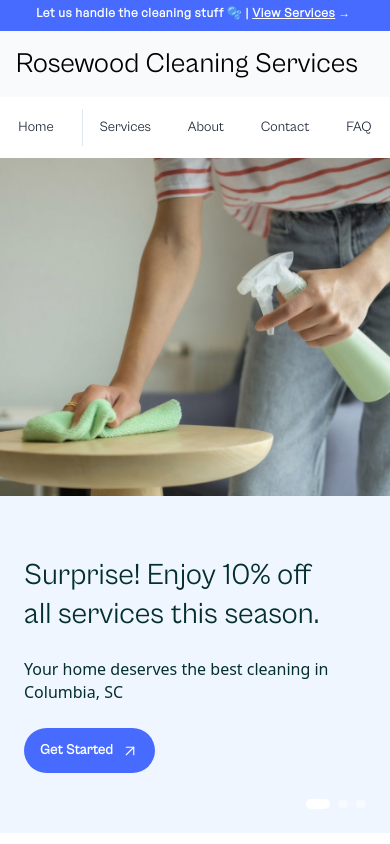
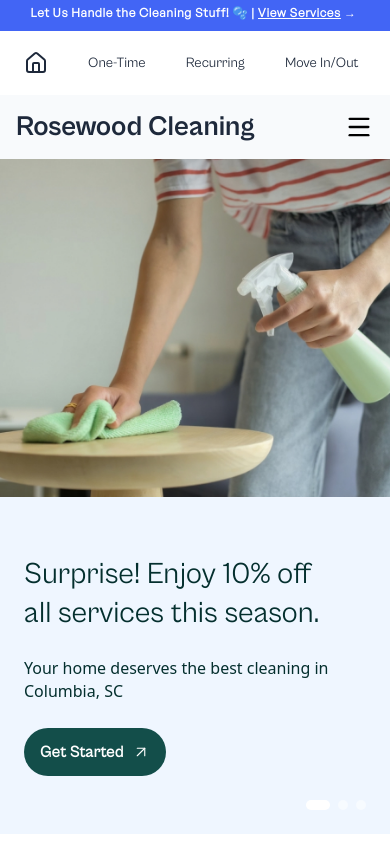
Before and after one commit to alexgoodestudio/rosewood_cleaning_service, a React (Create React App) app: page / in a window 390 px wide. Shown: the top 844 px of the page. Built offline with nearby package versions, Linux system fonts and the light colour scheme.

Commit message:
mobile header component implemented

```diff
--- a/src/Components/Banner.js
+++ b/src/Components/Banner.js
@@ -1,8 +1,7 @@
 import { useGSAP } from '@gsap/react';
 import { gsap } from 'gsap';
-import { useRef, useState, useEffect } from 'react';
+import { useRef } from 'react';
 import { Link } from 'react-router-dom';
-// import { Droplets } from 'lucide-react';
 
 const MOTION = {
   instant: 0.15,
@@ -15,56 +14,7 @@ const MOTION = {
 function Banner() {
   const bannerRef = useRef(null);
   const dropletsRef = useRef(null);
-  const emailRef = useRef(null);
-  const [emailChars, setEmailChars] = useState([]);
   const prefersReducedMotion = window.matchMedia('(prefers-reduced-motion: reduce)').matches;
-
-  // Split email into characters on mount
-  useEffect(() => {
-    const email = "hello@rosewoodcleaning.com";
-    setEmailChars(email.split(''));
-  }, []);
-
-  // Playful GSAP-style email animation
-  const handleEmailHover = () => {
-    if (prefersReducedMotion) return;
-
-    const chars = emailRef.current?.querySelectorAll('.email-char');
-    if (!chars) return;
-
-    gsap.to(chars, {
-      y: -6,
-      rotation: () => gsap.utils.random(-12, 12),
-      scale: 1.15,
-      color: '#fde68a', // Yellow-200 on hover - warm and inviting
-      duration: 0.4,
-      ease: 'back.out(3)',
-      stagger: {
-        amount: 0.25,
-        from: 'random'
-      }
-    });
-  };
-
-  const handleEmailLeave = () => {
-    if (prefersReducedMotion) return;
-
-    const chars = emailRef.current?.querySelectorAll('.email-char');
-    if (!chars) return;
-
-    gsap.to(chars, {
-      y: 0,
-      rotation: 0,
-      scale: 1,
-      color: '#ffffff', // White as default
-      duration: 0.5,
-      ease: 'elastic.out(1, 0.6)',
-      stagger: {
-        amount: 0.2,
-        from: 'random'
-      }
-    });
-  };
 
   useGSAP(() => {
     if (!prefersReducedMotion) {
@@ -95,7 +45,7 @@ function Banner() {
   }, []);
 
   return (
-    <section className="py-1 gs text-white" style={{ backgroundColor: '#476bff' }}>
+    <section className="py-1 gs text-white bg-banner-dark">
       <div className="container mx-auto px-4">
         <div className="relative flex items-center justify-center">
 
@@ -106,7 +56,6 @@ function Banner() {
               letterSpacing: '0.1em',
               fontWeight: '500'
             }}>
-              <span className='font-semibold'>Columbia, South Carolina</span>
             </span>
             {/* <span className="text-slate-300">•</span> */}
             {/* <span className="text-xs text-slate-500" style={{
@@ -126,19 +75,19 @@ function Banner() {
                 <span className="word inline-block">Let </span>
               </span>
               <span className="overflow-hidden inline-block">
-                <span className="word inline-block">us </span>
+                <span className="word inline-block">Us </span>
               </span>
               <span className="overflow-hidden inline-block">
-                <span className="word inline-block">handle </span>
+                <span className="word inline-block">Handle </span>
               </span>
               <span className="overflow-hidden inline-block">
                 <span className="word inline-block">the </span>
               </span>
               <span className="overflow-hidden inline-block">
-                <span className="word inline-block font-bold">cleaning </span>
+                <span className="word inline-block font-bold">Cleaning </span>
               </span>
               <span className="overflow-hidden inline-block">
-                <span className="word inline-block">stuff</span>
+                <span className="word inline-block">Stuff!</span>
               </span>
                             <span className="overflow-hidden inline-block">
                 <span className="word inline-block ">🫧</span>
@@ -156,39 +105,6 @@ function Banner() {
             </p>
           </div>
 
-          {/* Right — Contact Info */}
-          <div className=" text-white absolute right-0 hidden md:flex items-center" style={{ gap: '0.75rem' }}>
-            <a
-              href="mailto:hello@rosewoodcleaning.com"
-              ref={emailRef}
-              className="text-sm lora"
-              onMouseEnter={handleEmailHover}
-              onMouseLeave={handleEmailLeave}
-              style={{
-                letterSpacing: '0.01em',
-                textDecoration: 'none',
-                color: '#ffffff',
-                cursor: 'pointer',
-                userSelect: 'none'
-              }}
-            >
-              {emailChars.length > 0 ? (
-                emailChars.map((char, idx) => (
-                  <span
-                    key={idx}
-                    className="email-char"
-                    style={{ display: 'inline-block', color: '#ffffff' }}
-                  >
-                    {char}
-                  </span>
-                ))
-              ) : (
-                'hello@rosewoodcleaning.com'
-              )}
-            </a>
-
-
-          </div>
 
         </div>
       </div>
--- a/src/Components/Footer.js
+++ b/src/Components/Footer.js
@@ -156,8 +156,8 @@ function Footer() {
 
       <div className="px-5 mt-5 mt-md-6">
         <div className="pt-5 pt-md-6 border-top border-slate-800 font-mono">
-          {/* Email - Mobile Only */}
-          <div className="d-md-none text-center mb-4">
+          {/* Email - All Screens */}
+          <div className="text-center mb-4">
             <a
               href="mailto:hello@rosewoodcleaning.com"
               ref={emailRef}
--- a/src/Components/Highlight.js
+++ b/src/Components/Highlight.js
@@ -53,7 +53,6 @@ function Highlight() {
       pinSpacing: true,
     });
 
-    // Single ScrollTrigger for all items - like Plank.co
     ScrollTrigger.create({
       trigger: container,
       start: 'top top',
@@ -123,7 +122,7 @@ function Highlight() {
       <div className="container mx-auto px-4">
         <h2
           ref={titleRef}
-          className="text-4xl md:text-5xl font-semibold text-white mb-16 text-center cabinet"
+          className="text-4xl md:text-5xl  text-white mb-16 text-center cabinet-bold"
         >
           Why Choose Rosewood
         </h2>
--- a/src/Components/Home.js
+++ b/src/Components/Home.js
@@ -1,4 +1,5 @@
 import React from "react";
+import MobileHeader from "./MobileHeader";
 import Opener from "./Opener";
 import ReviewMarquee from "./ReviewMarquee";
 import Mission from "./Mission";
@@ -10,6 +11,7 @@ import Interested from "./Interested";
 function Home() {
   return (
     <div>
+      <MobileHeader />
       <Opener />
       <Services/>
       <Highlight />
--- /dev/null
+++ b/src/Components/MobileHeader.js
@@ -0,0 +1,98 @@
+import { Link } from "react-router-dom";
+import { useState } from "react";
+import { Menu, X } from "lucide-react";
+
+function MobileHeader() {
+  const [isMenuOpen, setIsMenuOpen] = useState(false);
+
+  return (
+    <>
+      <div className="d-lg-none bg-slate-50" style={{ paddingTop: '1rem', paddingBottom: '1rem', paddingLeft: '1rem', paddingRight: '1rem' }}>
+        <div className="d-flex justify-content-between align-items-center">
+          <Link to="/" className="text-decoration-none">
+            <span className="cabinet-bold brand-text text-slate-800">Rosewood Cleaning</span>
+          </Link>
+
+          <button
+            onClick={() => setIsMenuOpen(!isMenuOpen)}
+            className="btn btn-link p-0"
+            style={{ textDecoration: 'none', color: '#000000' }}
+            aria-label="Toggle menu"
+          >
+            {isMenuOpen ? (
+              <X size={28} strokeWidth={2} />
+            ) : (
+              <Menu size={28} strokeWidth={2} />
+            )}
+          </button>
+        </div>
+      </div>
+
+      {/* Dropdown Menu */}
+      {isMenuOpen && (
+        <div className="d-lg-none bg-slate-50 border-top border-slate-200" style={{ paddingTop: '0.5rem', paddingBottom: '1rem' }}>
+          <nav className="d-flex flex-column" style={{ gap: '0.5rem', paddingLeft: '1rem', paddingRight: '1rem' }}>
+            <Link
+              to="/"
+              className="text-decoration-none text-slate-800 py-2 hover:text-slate-600 transition-colors font-bold"
+              onClick={() => setIsMenuOpen(false)}
+            >
+              Home
+            </Link>
+            <Link
+              to="/services/onetime"
+              className="text-decoration-none text-slate-800 py-2 hover:text-slate-600 transition-colors font-bold"
+              onClick={() => setIsMenuOpen(false)}
+            >
+              One-Time Clean
+            </Link>
+            <Link
+              to="/services/recurring"
+              className="text-decoration-none text-slate-800 py-2 hover:text-slate-600 transition-colors font-bold"
+              onClick={() => setIsMenuOpen(false)}
+            >
+              Recurring Service
+            </Link>
+            <Link
+              to="/services/moving"
+              className="text-decoration-none text-slate-800 py-2 hover:text-slate-600 transition-colors font-bold"
+              onClick={() => setIsMenuOpen(false)}
+            >
+              Move In / Out
+            </Link>
+            <Link
+              to="/services/laundry"
+              className="text-decoration-none text-slate-800 py-2 hover:text-slate-600 transition-colors font-bold"
+              onClick={() => setIsMenuOpen(false)}
+            >
+              Laundry Service
+            </Link>
+            <Link
+              to="/about"
+              className="text-decoration-none text-slate-800 py-2 hover:text-slate-600 transition-colors font-bold"
+              onClick={() => setIsMenuOpen(false)}
+            >
+              About
+            </Link>
+            <Link
+              to="/contact"
+              className="text-decoration-none text-slate-800 py-2 hover:text-slate-600 transition-colors font-bold"
+              onClick={() => setIsMenuOpen(false)}
+            >
+              Contact
+            </Link>
+            <Link
+              to="/faq"
+              className="text-decoration-none text-slate-800 py-2 hover:text-slate-600 transition-colors font-bold"
+              onClick={() => setIsMenuOpen(false)}
+            >
+              FAQ
+            </Link>
+          </nav>
+        </div>
+      )}
+    </>
+  );
+}
+
+export default MobileHeader;
--- a/src/Components/Nav.js
+++ b/src/Components/Nav.js
@@ -1,31 +1,33 @@
 import React, { useState } from "react";
 import { Link } from "react-router-dom";
+import { Home } from "lucide-react";
 import "bootstrap/dist/css/bootstrap.min.css";
 
 function Nav() {
   const [servicesDropdownOpen, setServicesDropdownOpen] = useState(false);
-  const [mobileServicesOpen, setMobileServicesOpen] = useState(false);
 
   return (
-    <nav className="navbar text-slate-800 flex flex-col" style={{ padding: 0 }}>
-      {/* Top bar with brand name */}
-      <div className="container-fluid d-flex justify-content-center align-items-center bg-slate-50" style={{ paddingTop: '1rem', paddingBottom: '1rem', position: 'relative' }}>
+    <nav className="navbar text-slate-800 flex flex-col" style={{ padding: 0, overflowX: 'hidden' }}>
+      {/* Top bar with brand name - desktop only */}
+      <div className="bg-slate-50 d-none d-lg-block" style={{ paddingTop: '1rem', paddingBottom: '1rem', paddingLeft: '1rem', paddingRight: '1rem', width: '100%' }}>
+        <div className="d-flex justify-content-center align-items-center" style={{ position: 'relative' }}>
           {/* Home & Contact links - far left on desktop */}
-        <div className="d-none d-lg-flex align-items-center gap-4" style={{ position: 'absolute', left: '3rem' }}>
-          <Link to="/" className="text-decoration-none text-slate-800 hover:text-slate-600 transition-colors font-semibold" style={{ fontSize: '1.05rem' }}>
+          <div className="d-none d-lg-flex align-items-center gap-4" style={{ position: 'absolute', left: '2rem' }}>
+            <Link to="/" className="text-decoration-none text-slate-800 hover:text-slate-600 transition-colors font-semibold d-flex align-items-center gap-2" style={{ fontSize: '1.05rem' }}>
+              <Home size={20} strokeWidth={2} />
               Home
             </Link>
-          <Link to="/contact" className="text-decoration-none transition-colors font-semibold" style={{ fontSize: '1.05rem', color: '#476bff' }}>
+            <Link to="/contact" className="text-decoration-none text-slate-800 hover:text-slate-600 transition-colors font-semibold" style={{ fontSize: '1.05rem'}}>
               Contact
             </Link>
           </div>
 
           <Link to="/" className="navbar-brand btn btn-link p-0 text-decoration-none">
-          <span className="cabinet font-medium brand-text">Rosewood Cleaning Services</span>
+            <span className="cabinet-bold brand-text">Rosewood Cleaning </span>
           </Link>
 
           {/* Desktop Navigation Links */}
-        <div className="d-none d-lg-flex align-items-center gap-4" style={{ marginRight: '3rem', position: 'absolute', right: 0 }}>
+          <div className="d-none d-lg-flex align-items-center gap-4" style={{ marginRight: '2rem', position: 'absolute', right: 0 }}>
           <Link to="/about" className="text-decoration-none text-slate-800 hover:text-slate-600 transition-colors font-semibold" style={{ fontSize: '1.05rem' }}>
             About
           </Link>
@@ -119,37 +121,22 @@ function Nav() {
           </Link>
         </div>
         </div>
+      </div>
 
-      {/* Mobile Navigation Links - Below brand name */}
-      <div className="mobile-links-nav d-lg-none cabinet">
-        <Link to="/" className="mobile-link-item">Home</Link>
-        <div className="mobile-services-dropdown">
-          <button
-            onClick={() => setMobileServicesOpen(!mobileServicesOpen)}
-            className="mobile-link-item mobile-services-button"
-          >
-            Services
-          </button>
-          {mobileServicesOpen && (
-            <div className="mobile-services-menu">
-              <Link to="/services/onetime" className="mobile-service-item" onClick={() => setMobileServicesOpen(false)}>
-                One-Time Clean
+      {/* Mobile Navigation Links - Below brand name with horizontal scroll */}
+      <div className="mobile-links-nav-scroll d-lg-none">
+        <div className="mobile-links-nav cabinet">
+          <Link to="/" className="mobile-link-item">
+            <Home size={24} strokeWidth={2} />
           </Link>
-              <Link to="/services/recurring" className="mobile-service-item" onClick={() => setMobileServicesOpen(false)}>
-                Recurring Service
-              </Link>
-              <Link to="/services/moving" className="mobile-service-item" onClick={() => setMobileServicesOpen(false)}>
-                Move In / Out
-              </Link>
-              <Link to="/services/laundry" className="mobile-service-item" onClick={() => setMobileServicesOpen(false)}>
-                Laundry Service
-              </Link>
-            </div>
-          )}
-        </div>
+          <Link to="/services/onetime" className="mobile-link-item">One-Time</Link>
+          <Link to="/services/recurring" className="mobile-link-item">Recurring</Link>
+          <Link to="/services/moving" className="mobile-link-item">Move In/Out</Link>
+          <Link to="/services/laundry" className="mobile-link-item">Laundry</Link>
           <Link to="/about" className="mobile-link-item">About</Link>
           <Link to="/contact" className="mobile-link-item">Contact</Link>
           <Link to="/faq" className="mobile-link-item">FAQ</Link>
+        </div>
       </div>
 
     </nav>
--- a/src/Components/Opener.js
+++ b/src/Components/Opener.js
@@ -135,7 +135,7 @@ function Opener() {
             <p className="text-xl mb-6">
               {displayedSubtext}
             </p>
-            <a href="/contact" className="btn-cta cabinet group">
+            <a href="/contact" className="btn-cta-teal cabinet group">
               Get Started
               <ArrowUpRight
                 size={18}
--- a/src/Components/Services.js
+++ b/src/Components/Services.js
@@ -2,8 +2,8 @@ import React, { useState, useRef } from 'react';
 import { gsap } from 'gsap';
 import { useGSAP } from '@gsap/react';
 import { ChevronLeft, ChevronRight, Sparkles, Calendar, Home, Shirt, ArrowRight } from 'lucide-react';
-import Image1 from "../Images/card3.png";
-import Image2 from "../Images/card5.png";
+import Image2 from "../Images/card3.png";
+import Image1 from "../Images/card5.png";
 import Image3 from "../Images/qwe.png";
 import Image4 from "../Images/2.jpg";
 
@@ -85,7 +85,7 @@ const ExpandableService = ({ title, description, image, link, index, isExpanded,
         className="service-content"
       >
         <div className="service-inner">
-          <h3 className="text-2xl font-semibold text-slate-900 mb-6 cabinet">{title}</h3>
+          <h3 className="text-2xl text-slate-900 mb-6 ">{title}</h3>
           <div className="row">
             <div className="col-12 col-md-6 mb-5 mb-md-5">
               <div className="service-image-wrapper">
--- a/src/Style.css
+++ b/src/Style.css
@@ -16,6 +16,7 @@
   font-display: swap;
 }
 
+
 @font-face {
   font-family: 'gs';
   src: url('./Components/Fonts/GeneralSans-Regular.woff2') format('woff2');
@@ -29,6 +30,19 @@
   font-style: normal;
   font-display: swap;
 }
+
+@font-face {
+  font-family: 'cabinet-bold';
+  src: url('./Components/Fonts/CabinetGrotesk-Bold.woff2') format('woff2');
+  font-style: normal;
+  font-display: swap;
+}
+
+.cabinet-bold {
+  font-family: 'cabinet-bold', sans-serif;
+  font-display: block;
+}
+
 .cabinet {
   font-family: 'cabinet', sans-serif;
   font-display: block;
@@ -60,6 +74,12 @@
     font-size: 1.75rem; /* 3xl on mobile (smaller than 2rem) */
     line-height: 2rem;
   }
+}
+
+/* Banner background - just barely darker than standard banner blue */
+.bg-banner-dark {
+  background-color: #4265f5 !important; /* Just barely darker than #476bff */
+  overflow-x: hidden !important; /* Prevent banner from stretching on mobile */
 }
 
 /* ------------------------------    UTILITY CLASSES --------------------------------*/
@@ -226,6 +246,99 @@ a.btn-cta:hover svg,
   }
 }
 
+/* Teal CTA Button Variant */
+a.btn-cta-teal,
+a.btn-cta-teal:link,
+a.btn-cta-teal:visited,
+a.btn-cta-teal:active,
+a.btn-cta-teal:focus,
+.btn-cta-teal {
+  background-color: #134e4a !important; /* teal-900 */
+  text-decoration: none !important;
+  padding: 0.75rem 1rem;
+  border-radius: 2rem;
+  font-size: 1rem;
+  font-weight: 600 !important;
+  letter-spacing: 0.015em;
+  display: inline-flex !important;
+  align-items: center;
+  gap: 0.5rem;
+  color: #FFFFFF !important;
+  -webkit-text-fill-color: #FFFFFF !important;
+  transition: all 0.3s cubic-bezier(0.4, 0, 0.2, 1);
+  cursor: pointer;
+  border: none;
+}
+
+a.btn-cta-teal:hover,
+a.btn-cta-teal:focus:hover,
+.btn-cta-teal:hover {
+  background-color: #0f766e !important; /* teal-700 */
+  text-decoration: none !important;
+  color: #FFFFFF !important;
+  -webkit-text-fill-color: #FFFFFF !important;
+  transform: scale(1.03);
+}
+
+a.btn-cta-teal span,
+a.btn-cta-teal svg,
+.btn-cta-teal span,
+.btn-cta-teal svg {
+  color: #FFFFFF !important;
+  -webkit-text-fill-color: #FFFFFF !important;
+  transition: all 0.3s ease;
+}
+
+a.btn-cta-teal svg,
+.btn-cta-teal svg {
+  stroke: #FFFFFF !important;
+  fill: none !important;
+  transition: transform 0.3s cubic-bezier(0.4, 0, 0.2, 1);
+}
+
+a.btn-cta-teal:hover svg,
+.btn-cta-teal:hover svg {
+  transform: translateX(4px);
+}
+
+@media (min-width: 992px) {
+  a.btn-cta-teal,
+  a.btn-cta-teal:link,
+  a.btn-cta-teal:visited,
+  a.btn-cta-teal:active,
+  a.btn-cta-teal:focus,
+  .btn-cta-teal {
+    padding: 0.75rem 1.5rem;
+    background-color: #0d6efd !important; /* Bootstrap primary blue */
+  }
+
+  a.btn-cta-teal:hover,
+  a.btn-cta-teal:focus:hover,
+  .btn-cta-teal:hover {
+    background-color: #0b5ed7 !important; /* Darker primary blue on hover */
+  }
+}
+
+.btn-cta-teal.idle-animate {
+  animation: ctaPulse 1.5s cubic-bezier(0.4, 0, 0.2, 1);
+}
+
+@media (prefers-reduced-motion: reduce) {
+  .btn-cta-teal.idle-animate {
+    animation: none;
+  }
+
+  a.btn-cta-teal:hover,
+  .btn-cta-teal:hover {
+    transform: none;
+  }
+
+  a.btn-cta-teal:hover svg,
+  .btn-cta-teal:hover svg {
+    transform: none;
+  }
+}
+
 /* Service Button Base Styles - Pastel Colors from Review Marquee */
 a.btn-service,
 a.btn-service:link,
@@ -425,13 +538,28 @@ a.btn-service:hover svg,
 }
 
 /* Mobile Navigation Links - Below brand name */
+/* Mobile Navigation - Horizontal Scroll */
+.mobile-links-nav-scroll {
+  overflow-x: auto;
+  overflow-y: hidden;
+  background-color: white;
+  -webkit-overflow-scrolling: touch;
+  scrollbar-width: none; /* Firefox */
+  -ms-overflow-style: none; /* IE and Edge */
+}
+
+.mobile-links-nav-scroll::-webkit-scrollbar {
+  display: none; /* Chrome, Safari, Opera */
+}
+
 .mobile-links-nav {
   display: flex;
-  justify-content: space-around;
   align-items: center;
-  padding: 0.75rem 0;
+  padding: 0.75rem 1rem;
   background-color: white;
-  width: 100%;
+  gap: 1.5rem;
+  width: max-content;
+  min-width: 100%;
 }
 
 .mobile-link-item {
@@ -441,60 +569,13 @@ a.btn-service:hover svg,
   font-weight: 500;
   transition: color 0.3s ease;
   padding: 0.5rem;
+  white-space: nowrap;
+  flex-shrink: 0;
 }
 
 .mobile-link-item:hover,
 .mobile-link-item:active {
   color: #476bff; /* banner blue */
-}
-
-/* Mobile Services Dropdown */
-.mobile-services-dropdown {
-  position: relative;
-  border-left: 1px solid #e2e8f0;
-  padding-left: 0.5rem;
-}
-
-.mobile-services-button {
-  background: none;
-  border: none;
-  cursor: pointer;
-}
-
-.mobile-services-menu {
-  position: absolute;
-  top: 100%;
-  left: 50%;
-  transform: translateX(-50%);
-  background-color: white;
-  border: 1px solid #e2e8f0;
-  border-radius: 0.5rem;
-  box-shadow: 0 4px 6px rgba(0, 0, 0, 0.1);
-  min-width: 180px;
-  z-index: 1000;
-  margin-top: 0.5rem;
-}
-
-.mobile-service-item {
-  display: block;
-  padding: 0.75rem 1rem;
-  color: #1e293b; /* slate-800 - darker */
-  text-decoration: none;
-  font-size: 0.875rem;
-  font-weight: 500;
-  transition: all 0.3s ease;
-  border-bottom: 1px solid #f1f5f9;
-}
-
-.mobile-service-item:last-child {
-  border-bottom: none;
-  border-radius: 0 0 0.5rem 0.5rem;
-}
-
-.mobile-service-item:hover,
-.mobile-service-item:active {
-  background-color: #f8fafc;
-  color: #00897B;
 }
 
 .btn-contact svg {
```
Also changed, not shown: src/Components/Fonts/CabinetGrotesk-Bold.woff2 (added). Lines whose indentation alone changed are shown as unchanged.
